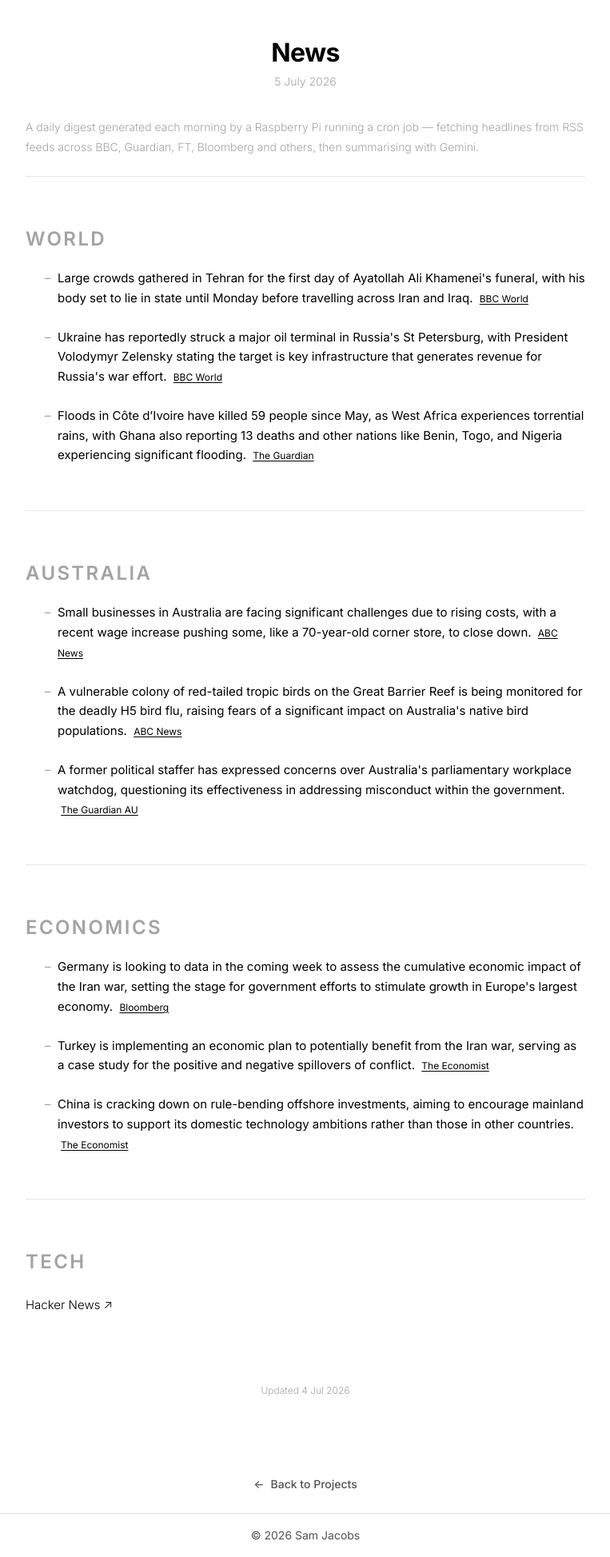
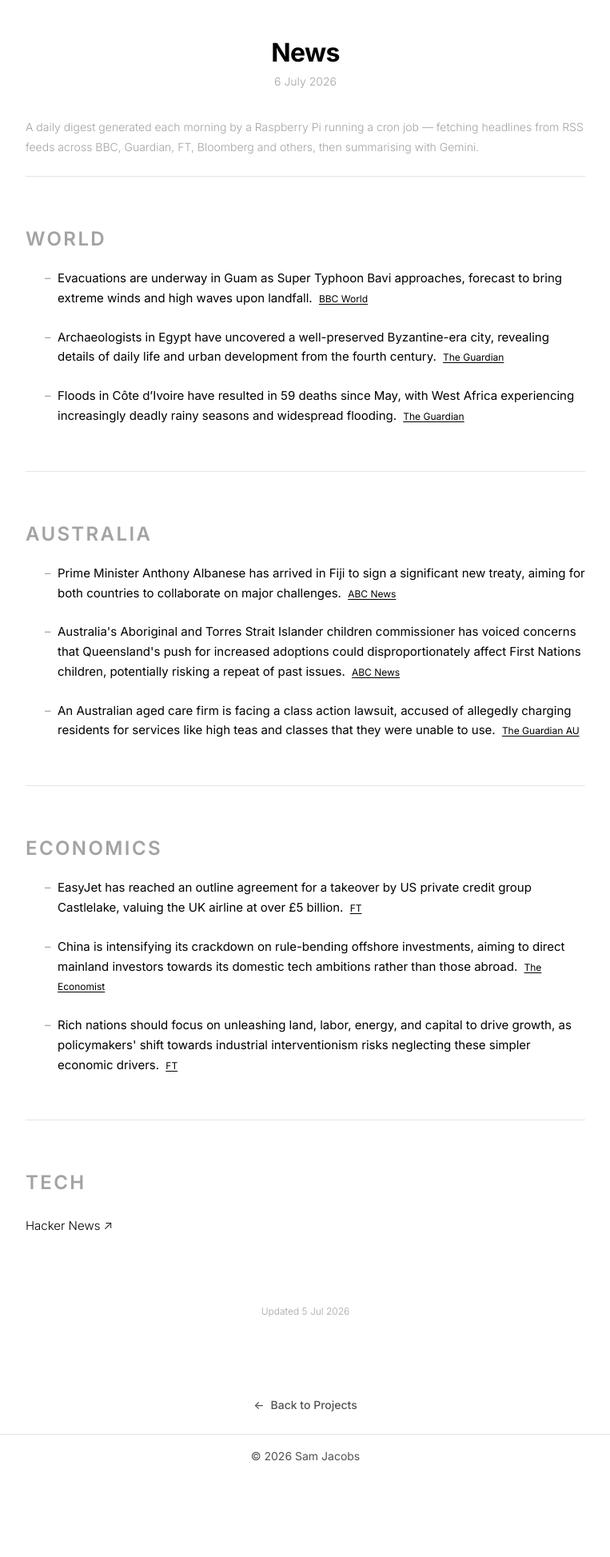
Before and after one commit to s-jac/s-jac.github.io, a Jekyll site: the page built from projects/news.html, in a window 1280 px wide. Shown: the whole page at 80% size, without its empty margins (258-1021 px from the left). Built offline with Jekyll 4.4.1, drawn with Linux system fonts in a browser that asks for light colours; after the commit the page ends 1848 px from its top, so only the background shows below that.

Commit message:
daily news update 6 July 2026

```diff
--- a/_data/news.json
+++ b/_data/news.json
@@ -1,22 +1,22 @@
 {
-  "date": "5 July 2026",
-  "generated_at": "2026-07-04T21:00:22.848326+00:00",
+  "date": "6 July 2026",
+  "generated_at": "2026-07-05T21:00:24.691993+00:00",
   "sections": [
     {
       "heading": "World",
       "bullets": [
         {
-          "text": "Large crowds gathered in Tehran for the first day of Ayatollah Ali Khamenei's funeral, with his body set to lie in state until Monday before travelling across Iran and Iraq.",
+          "text": "Evacuations are underway in Guam as Super Typhoon Bavi approaches, forecast to bring extreme winds and high waves upon landfall.",
           "source": "BBC World",
           "url": "https://www.bbc.com/news/world"
         },
         {
-          "text": "Ukraine has reportedly struck a major oil terminal in Russia's St Petersburg, with President Volodymyr Zelensky stating the target is key infrastructure that generates revenue for Russia's war effort.",
-          "source": "BBC World",
-          "url": "https://www.bbc.com/news/world"
+          "text": "Archaeologists in Egypt have uncovered a well-preserved Byzantine-era city, revealing details of daily life and urban development from the fourth century.",
+          "source": "The Guardian",
+          "url": "https://www.theguardian.com"
         },
         {
-          "text": "Floods in Côte d’Ivoire have killed 59 people since May, as West Africa experiences torrential rains, with Ghana also reporting 13 deaths and other nations like Benin, Togo, and Nigeria experiencing significant flooding.",
+          "text": "Floods in Côte d’Ivoire have resulted in 59 deaths since May, with West Africa experiencing increasingly deadly rainy seasons and widespread flooding.",
           "source": "The Guardian",
           "url": "https://www.theguardian.com"
         }
@@ -26,17 +26,17 @@
       "heading": "Australia",
       "bullets": [
         {
-          "text": "Small businesses in Australia are facing significant challenges due to rising costs, with a recent wage increase pushing some, like a 70-year-old corner store, to close down.",
+          "text": "Prime Minister Anthony Albanese has arrived in Fiji to sign a significant new treaty, aiming for both countries to collaborate on major challenges.",
           "source": "ABC News",
           "url": "https://www.abc.net.au/news"
         },
         {
-          "text": "A vulnerable colony of red-tailed tropic birds on the Great Barrier Reef is being monitored for the deadly H5 bird flu, raising fears of a significant impact on Australia's native bird populations.",
+          "text": "Australia's Aboriginal and Torres Strait Islander children commissioner has voiced concerns that Queensland's push for increased adoptions could disproportionately affect First Nations children, potentially risking a repeat of past issues.",
           "source": "ABC News",
           "url": "https://www.abc.net.au/news"
         },
         {
-          "text": "A former political staffer has expressed concerns over Australia's parliamentary workplace watchdog, questioning its effectiveness in addressing misconduct within the government.",
+          "text": "An Australian aged care firm is facing a class action lawsuit, accused of allegedly charging residents for services like high teas and classes that they were unable to use.",
           "source": "The Guardian AU",
           "url": "https://www.theguardian.com/au"
         }
@@ -46,19 +46,19 @@
       "heading": "Economics",
       "bullets": [
         {
-          "text": "Germany is looking to data in the coming week to assess the cumulative economic impact of the Iran war, setting the stage for government efforts to stimulate growth in Europe's largest economy.",
-          "source": "Bloomberg",
-          "url": "https://www.bloomberg.com/markets"
+          "text": "EasyJet has reached an outline agreement for a takeover by US private credit group Castlelake, valuing the UK airline at over £5 billion.",
+          "source": "FT",
+          "url": "https://www.ft.com"
         },
         {
-          "text": "Turkey is implementing an economic plan to potentially benefit from the Iran war, serving as a case study for the positive and negative spillovers of conflict.",
+          "text": "China is intensifying its crackdown on rule-bending offshore investments, aiming to direct mainland investors towards its domestic tech ambitions rather than those abroad.",
           "source": "The Economist",
           "url": "https://www.economist.com/finance-and-economics"
         },
         {
-          "text": "China is cracking down on rule-bending offshore investments, aiming to encourage mainland investors to support its domestic technology ambitions rather than those in other countries.",
-          "source": "The Economist",
-          "url": "https://www.economist.com/finance-and-economics"
+          "text": "Rich nations should focus on unleashing land, labor, energy, and capital to drive growth, as policymakers' shift towards industrial interventionism risks neglecting these simpler economic drivers.",
+          "source": "FT",
+          "url": "https://www.ft.com"
         }
       ]
     }
```
